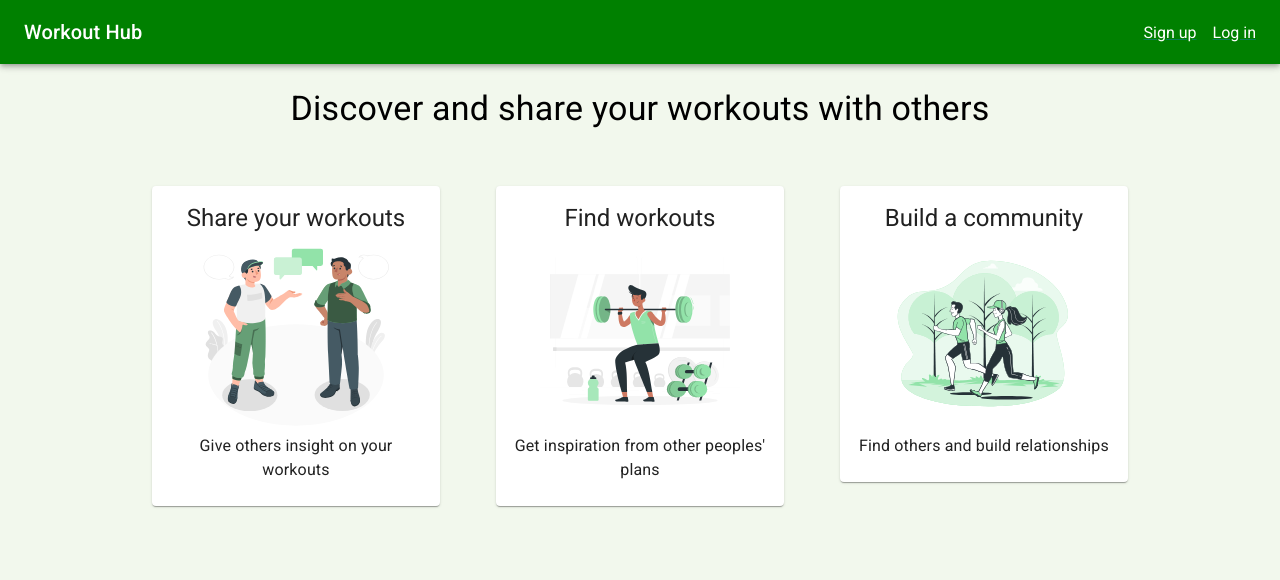
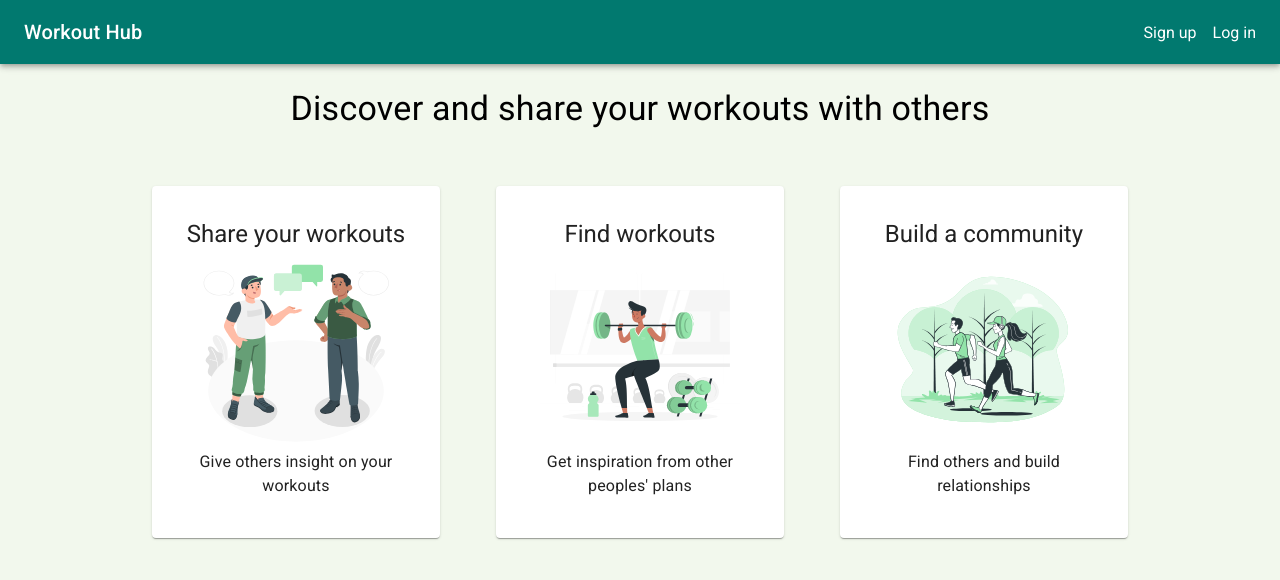
Before and after one commit to squach28/workout_hub, a React (Vite) app in the folder frontend/: page / in a window 1280 px wide. Shown: the top 580 px of the page. Built offline with nearby package versions, Linux system fonts and the light colour scheme.

Commit message:
added a theme for colors

```diff
--- a/frontend/src/components/Navbar.tsx
+++ b/frontend/src/components/Navbar.tsx
@@ -13,7 +13,7 @@ import { Link as RouterLink } from "react-router-dom";
 const Navbar = () => {
   return (
     <Box sx={{ flexGrow: 1 }}>
-      <AppBar position="static" sx={{ backgroundColor: "green" }}>
+      <AppBar position="static" color="primary">
         <Toolbar>
           <Typography variant="h6" sx={{ mr: 2 }}>
             Workout Hub
--- a/frontend/src/main.tsx
+++ b/frontend/src/main.tsx
@@ -6,6 +6,7 @@ import "./index.css";
 import Login from "./pages/Login.tsx";
 import SignUp from "./pages/SignUp.tsx";
 import Landing from "./pages/Landing.tsx";
+import { createTheme, ThemeProvider } from "@mui/material";
 
 const router = createBrowserRouter([
   {
@@ -26,8 +27,19 @@ const router = createBrowserRouter([
   },
 ]);
 
+const theme = createTheme({
+  palette: {
+    primary: {
+      main: "#01796F",
+      contrastText: "#fff",
+    },
+  },
+});
+
 createRoot(document.getElementById("root")!).render(
   <StrictMode>
-    <RouterProvider router={router} />
+    <ThemeProvider theme={theme}>
+      <RouterProvider router={router} />
+    </ThemeProvider>
   </StrictMode>
 );
--- a/frontend/src/pages/Landing.tsx
+++ b/frontend/src/pages/Landing.tsx
@@ -1,4 +1,4 @@
-import { Box, Card, CardContent, Container, Typography } from "@mui/material";
+import { Box, Card, CardContent, Typography } from "@mui/material";
 import Grid from "@mui/material/Grid2";
 import Navbar from "../components/Navbar";
 import joggingImg from "../assets/images/people_jogging.svg";
@@ -56,6 +56,7 @@ const Landing = () => {
                   alignItems: "center",
                   display: "flex",
                   flexDirection: "column",
+                  p: 2,
                 }}
               >
                 <CardContent
--- a/frontend/src/pages/SignUp.tsx
+++ b/frontend/src/pages/SignUp.tsx
@@ -103,6 +103,7 @@ const SignUpForm = () => {
                 </IconButton>
               </InputAdornment>
             }
+            sx={{ backgroundColor: "#FCFCFC" }}
             label="Password"
           />
         </FormControl>
@@ -122,10 +123,11 @@ const SignUpForm = () => {
                 </IconButton>
               </InputAdornment>
             }
+            sx={{ backgroundColor: "#FCFCFC" }}
             label="Confirm Password"
           />
         </FormControl>
-        <Button variant="contained" sx={{ backgroundColor: "black", mt: 1 }}>
+        <Button variant="contained" color="primary" sx={{ mt: 1 }}>
           Sign up
         </Button>
         <Typography sx={{ textAlign: "center" }}>
```
